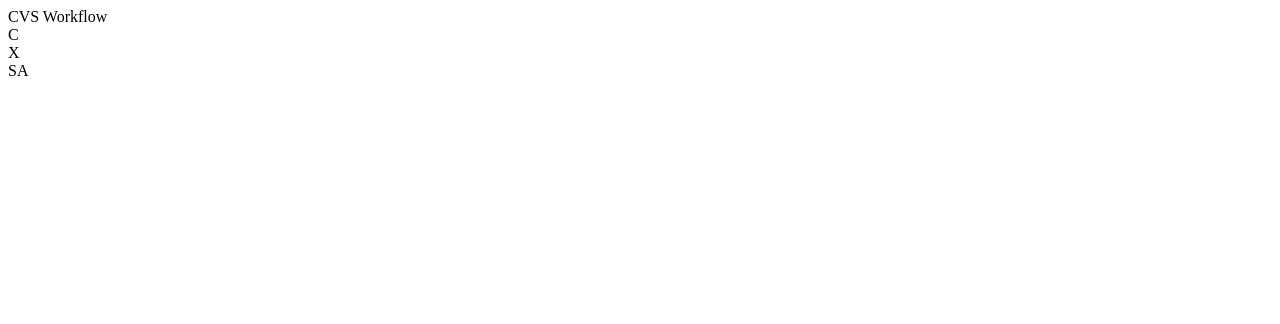
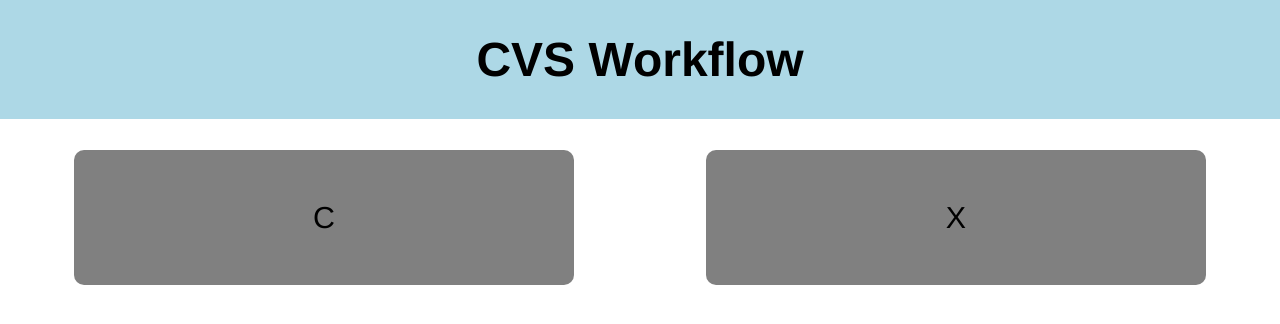
Before and after one commit to brophy57473/brophy57473.github.io, a plain HTML site: page index.html in a window 1280 px wide. Drawn offline with nearby package versions, Linux system fonts and the light colour scheme.

Commit message:
update buttons and barcodes

```diff
--- a/index.html
+++ b/index.html
@@ -4,17 +4,24 @@
     <meta charset="UTF-8">
     <meta name="viewport" content="width=device-width, initial-scale=1.0">
     <meta http-equiv="X-UA-Compatible" content="ie=edge">
+    <link rel="stylesheet" href="./resources/css/index.css" type="text/css">
     <title>CVS Workflow</title>
 </head>
 <body>
-    <header>CVS Workflow</header>
+    <header>
+        <h1>CVS Workflow</h1>
+    </header>
     <div class="container">
-        <div>C</div>
-        <div>X</div>
-        <div>SA</div>
+        <div class="option">C</div>
+        <div class="option">X</div>
+        <!-- <div class="option">SA</div> -->
     </div>
-    <div class="barcodes">
-        <img src="" alt="">
+    <div class="barcode-space">
+        <img class="barcode barcodeC" src="./resources/images/barcodeC2.png" alt="">
+        <img class="barcode barcodeX" src="./resources/images/barcodeX2.png" alt="">
+        <img class="barcode barcodeSA" src="./resources/images/barcodeSA.png" alt="">
     </div>
+   <script src="https://ajax.googleapis.com/ajax/libs/jquery/3.5.1/jquery.min.js"></script>
+   <script src="resources/js/index.js"></script>
 </body>
 </html>
--- /dev/null
+++ b/resources/css/index.css
@@ -0,0 +1,57 @@
+html {
+    box-sizing: border-box;
+    font-family: "Helvetica", sans-serif;
+    font-size: 16px;
+}
+header {
+    position: absolute;
+    display: block;
+    top: 0;
+    left: 0;
+    width: 100%;
+    background-color: lightblue;
+    text-align: center;
+    font-size: 1.5rem;
+    z-index: 3;
+}
+img {
+    height: 200px;
+    width: auto;
+}
+.container {
+    display: flex;
+    position: relative;
+    margin-top: 120px;
+    height: 90%;
+    justify-content: space-around;
+    flex-wrap: wrap;
+    align-items: center;
+}
+.option {
+    font-size: 1.9rem;
+    background-color: gray;
+    border-radius: 10px;
+    padding: 50px;
+    margin: 30px;
+    min-width: 200px;
+    width: 40%;
+    max-width: 400px;
+    text-align: center;
+    z-index: 2;
+}
+.option:hover {
+    color: blue;
+}
+.barcode-space {
+    display: flex;
+    position: absolute;
+    top: 0;
+    left: 0;
+    width: 100%;
+    height: 100vh;
+    align-items: center;
+    justify-content: center;
+}
+.barcode {
+    display: none;
+}
--- /dev/null
+++ b/resources/js/index.js
@@ -0,0 +1,19 @@
+$(function(){
+
+$("div.option").on('click',function(){
+    var opt = $(this).html();
+    var bar = ".barcode" + opt;
+    showCode(bar);
+})
+
+function showCode(bar){
+    if (bar !== "SA"){}
+    setTimeout(function(){
+        $('div.option').show();
+        $(bar).toggle();
+    },500);
+    $(bar).toggle();
+    $('div.option').hide();
+}
+
+})
```
